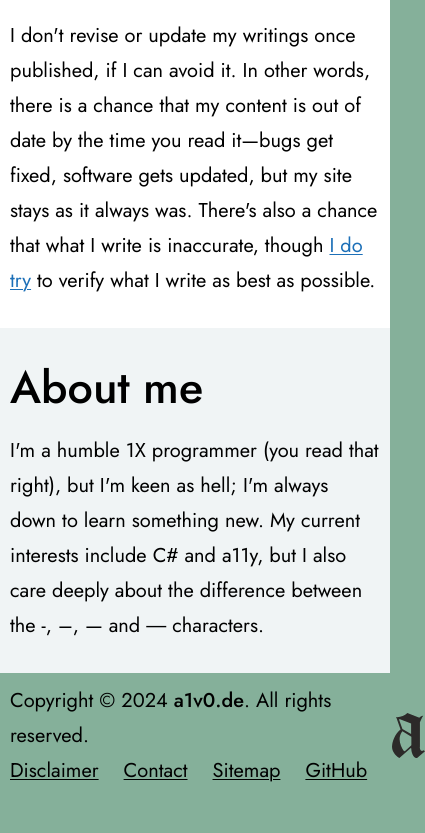
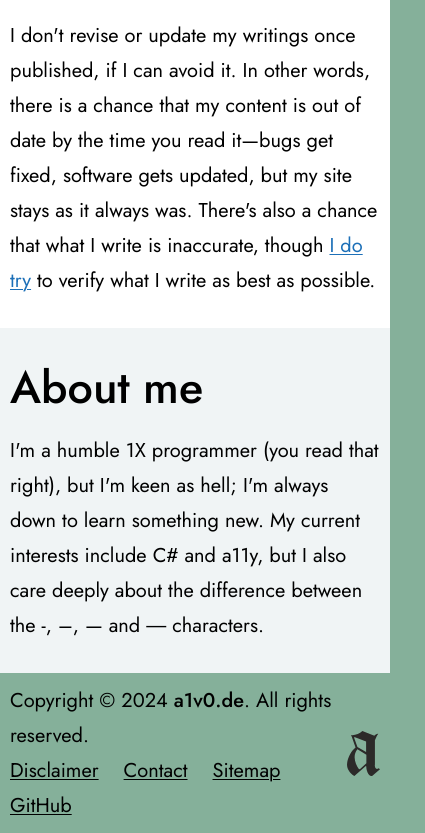
Before and after one commit to a1v0/a1v0.de, a Next.js app: page / in a window 390 px wide. Shown: the part 1042-1875 px from the top of the page, 425 px wide, since content can reach past the window. Before the commit the page ends 1840 px from the top, so only its background shows below. Built offline with nearby package versions, Linux system fonts and the light colour scheme.

Commit message:
Improve responsiveness of footer by making links wrap

```diff
--- a/components/Footer.tsx
+++ b/components/Footer.tsx
@@ -13,7 +13,7 @@ function Footer() {
 						rights reserved.
 					</p>
 					<nav aria-label="Footer">
-						<ul className="flush m-0 flex">
+						<ul className="flush m-0 flex flex-wrap">
 							<li className="m-0 pr-5">
 								<Link href="/disclaimer">Disclaimer</Link>
 							</li>
```
